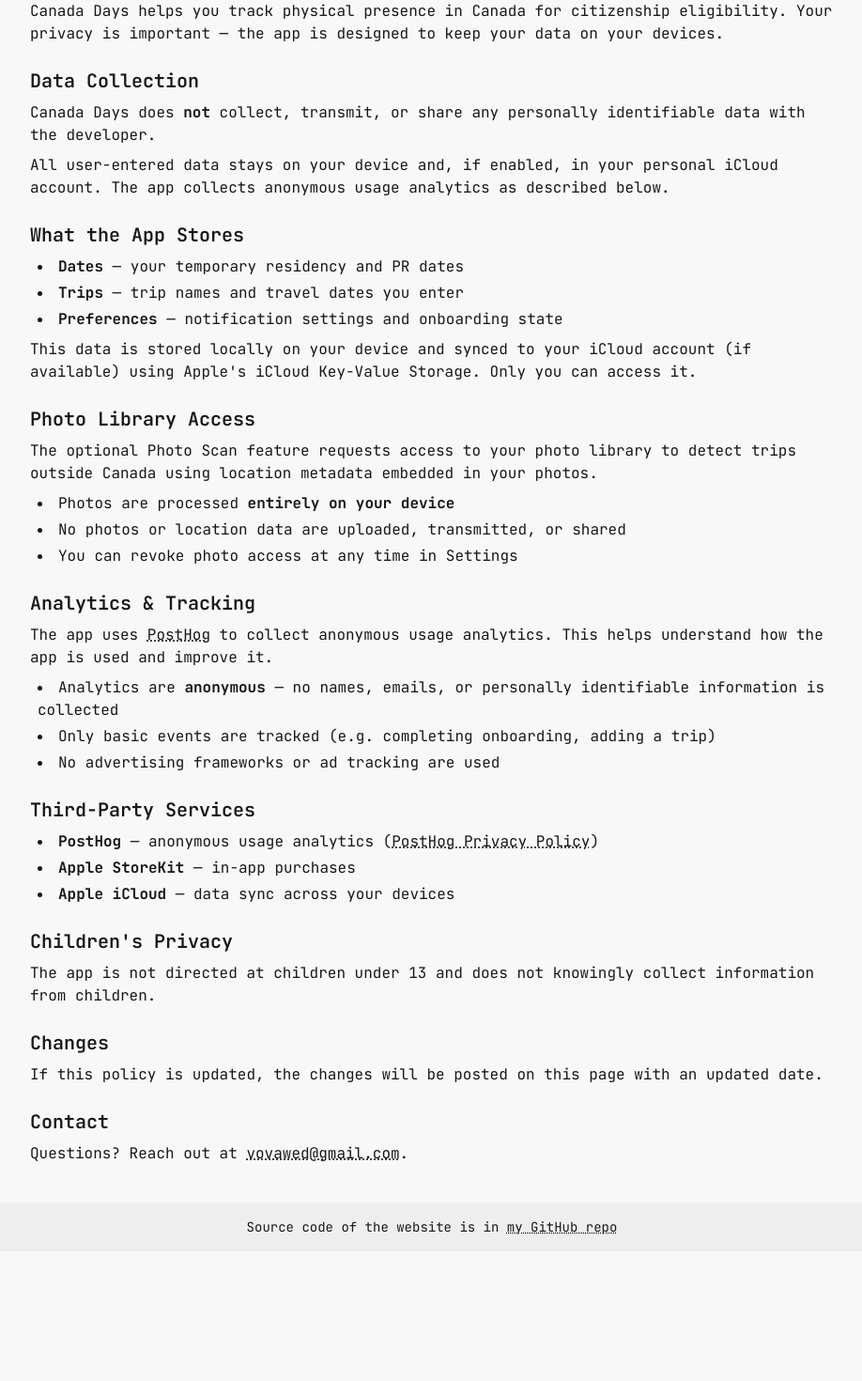
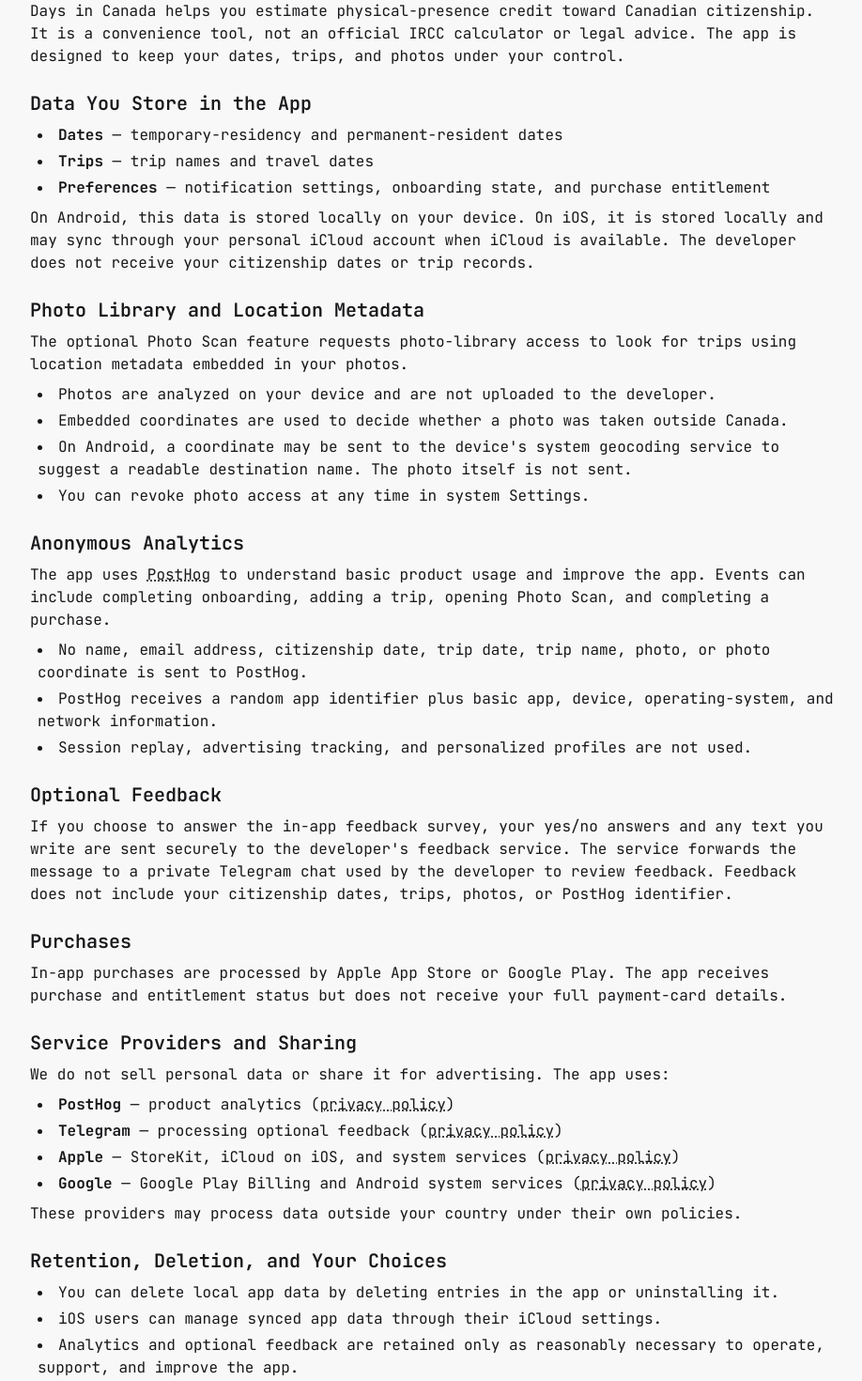
Before and after one commit to vovapyc/vovapyc.github.io, a SvelteKit app: page /canada-days-privacy in a window 1280 px wide. Shown: the part 180-1650 px from the top of the page at 94% size, without its empty margins (180-1098 px from the left). Before the commit the page ends 1512 px from the top, so only its background shows below. Built offline with nearby package versions, Linux system fonts and the light colour scheme.

Commit message:
Update Days in Canada privacy policy (#11)

```diff
--- a/src/routes/canada-days-privacy-fr/+page.svelte
+++ b/src/routes/canada-days-privacy-fr/+page.svelte
@@ -1,82 +1,194 @@
 <svelte:head>
 	<title>Politique de confidentialité — Jours au Canada</title>
-	<meta name="description" content="Politique de confidentialité de l'application iOS Jours au Canada." />
+	<meta
+		name="description"
+		content="Politique de confidentialité des applications iOS et Android Jours au Canada."
+	/>
 </svelte:head>
 
 <article class="flex flex-col gap-6">
 	<div>
-		<h1 class="text-3xl font-bold mb-1">Politique de confidentialité</h1>
-		<p class="text-sm opacity-60">Jours au Canada — Application iOS</p>
-		<p class="text-sm opacity-60">Dernière mise à jour : 10 février 2026</p>
+		<h1 class="mb-1 text-3xl font-bold">Politique de confidentialité</h1>
+		<p class="text-sm opacity-60">Jours au Canada — iOS et Android</p>
+		<p class="text-sm opacity-60">Dernière mise à jour : 23 juillet 2026</p>
 	</div>
 
 	<div>
-		<h2 class="text-xl font-semibold mb-2">Aperçu</h2>
+		<h2 class="mb-2 text-xl font-semibold">Aperçu</h2>
 		<p>
-			Jours au Canada vous aide à suivre votre présence physique au Canada pour déterminer votre admissibilité à la citoyenneté.
-			Votre vie privée est importante — l'application est conçue pour conserver vos données sur vos appareils.
+			Jours au Canada vous aide à estimer votre présence physique aux fins de la citoyenneté
+			canadienne. Il s'agit d'un outil pratique, et non du calculateur officiel d'IRCC ni d'un avis
+			juridique. L'application est conçue pour vous laisser le contrôle de vos dates, de vos voyages
+			et de vos photos.
 		</p>
 	</div>
 
 	<div>
-		<h2 class="text-xl font-semibold mb-2">Collecte de données</h2>
-		<p>Jours au Canada ne collecte <strong>pas</strong>, ne transmet pas et ne partage pas de données personnelles identifiables avec le développeur.</p>
-		<p class="mt-2">Toutes les données saisies par l'utilisateur restent sur votre appareil et, si activé, dans votre compte iCloud personnel. L'application collecte des analyses d'utilisation anonymes comme décrit ci-dessous.</p>
+		<h2 class="mb-2 text-xl font-semibold">Données enregistrées dans l'application</h2>
+		<ul class="ml-2 list-inside list-disc space-y-1">
+			<li><strong>Dates</strong> — dates de résidence temporaire et de résidence permanente</li>
+			<li><strong>Voyages</strong> — noms et dates de vos voyages</li>
+			<li>
+				<strong>Préférences</strong> — notifications, état d'intégration et droit d'accès acheté
+			</li>
+		</ul>
+		<p class="mt-2">
+			Sur Android, ces données sont stockées localement sur votre appareil. Sur iOS, elles sont
+			stockées localement et peuvent être synchronisées avec votre compte iCloud lorsque celui-ci
+			est disponible. Le développeur ne reçoit ni vos dates de citoyenneté ni vos voyages.
+		</p>
 	</div>
 
 	<div>
-		<h2 class="text-xl font-semibold mb-2">Ce que l'application stocke</h2>
-		<ul class="list-disc list-inside ml-2 space-y-1">
-			<li><strong>Dates</strong> — vos dates de résidence temporaire et de résidence permanente</li>
-			<li><strong>Voyages</strong> — les noms de voyages et les dates de déplacement que vous saisissez</li>
-			<li><strong>Préférences</strong> — paramètres de notifications et état d'intégration</li>
-		</ul>
-		<p class="mt-2">Ces données sont stockées localement sur votre appareil et synchronisées avec votre compte iCloud (si disponible) via le stockage clé-valeur iCloud d'Apple. Vous seul pouvez y accéder.</p>
-	</div>
-
-	<div>
-		<h2 class="text-xl font-semibold mb-2">Accès à la photothèque</h2>
+		<h2 class="mb-2 text-xl font-semibold">Photothèque et métadonnées de localisation</h2>
 		<p>
-			La fonctionnalité optionnelle de scan de photos demande l'accès à votre photothèque pour détecter les voyages hors du Canada à partir des métadonnées de localisation intégrées dans vos photos.
+			La fonction optionnelle d'analyse de photos demande l'accès à votre photothèque pour
+			rechercher des voyages à l'aide des métadonnées de localisation intégrées aux photos.
 		</p>
-		<ul class="list-disc list-inside ml-2 mt-2 space-y-1">
-			<li>Les photos sont traitées <strong>entièrement sur votre appareil</strong></li>
-			<li>Aucune photo ni donnée de localisation n'est téléchargée, transmise ou partagée</li>
-			<li>Vous pouvez révoquer l'accès aux photos à tout moment dans les Réglages</li>
+		<ul class="mt-2 ml-2 list-inside list-disc space-y-1">
+			<li>
+				Les photos sont analysées sur votre appareil et ne sont pas téléversées au développeur.
+			</li>
+			<li>
+				Les coordonnées intégrées servent à déterminer si une photo a été prise hors du Canada.
+			</li>
+			<li>
+				Sur Android, une coordonnée peut être transmise au service de géocodage du système afin de
+				suggérer un nom de destination lisible. La photo elle-même n'est pas transmise.
+			</li>
+			<li>Vous pouvez retirer l'accès aux photos à tout moment dans les réglages du système.</li>
 		</ul>
 	</div>
 
 	<div>
-		<h2 class="text-xl font-semibold mb-2">Analyses et suivi</h2>
-		<p>L'application utilise <a class="underline decoration-dotted" href="https://posthog.com">PostHog</a> pour collecter des analyses d'utilisation anonymes. Cela permet de comprendre comment l'application est utilisée et de l'améliorer.</p>
-		<ul class="list-disc list-inside ml-2 mt-2 space-y-1">
-			<li>Les analyses sont <strong>anonymes</strong> — aucun nom, courriel ou information personnellement identifiable n'est collecté</li>
-			<li>Seuls des événements de base sont suivis (p. ex. compléter l'intégration, ajouter un voyage)</li>
-			<li>Aucun cadre publicitaire ni suivi publicitaire n'est utilisé</li>
+		<h2 class="mb-2 text-xl font-semibold">Analyses anonymes</h2>
+		<p>
+			L'application utilise <a class="underline decoration-dotted" href="https://posthog.com"
+				>PostHog</a
+			>
+			pour comprendre l'utilisation de base du produit et l'améliorer. Les événements peuvent inclure
+			la fin de l'intégration, l'ajout d'un voyage, l'ouverture de l'analyse de photos ou la réalisation
+			d'un achat.
+		</p>
+		<ul class="mt-2 ml-2 list-inside list-disc space-y-1">
+			<li>
+				Aucun nom, courriel, date de citoyenneté, date ou nom de voyage, photo ou coordonnée de
+				photo n'est envoyé à PostHog.
+			</li>
+			<li>
+				PostHog reçoit un identifiant d'application aléatoire ainsi que des renseignements de base
+				sur l'application, l'appareil, le système et le réseau.
+			</li>
+			<li>
+				Nous n'utilisons ni reprise de session, ni suivi publicitaire, ni profil personnalisé.
+			</li>
 		</ul>
 	</div>
 
 	<div>
-		<h2 class="text-xl font-semibold mb-2">Services tiers</h2>
-		<ul class="list-disc list-inside ml-2 space-y-1">
-			<li><strong>PostHog</strong> — analyses d'utilisation anonymes (<a class="underline decoration-dotted" href="https://posthog.com/privacy">Politique de confidentialité PostHog</a>)</li>
-			<li><strong>Apple StoreKit</strong> — achats intégrés</li>
-			<li><strong>Apple iCloud</strong> — synchronisation des données entre vos appareils</li>
+		<h2 class="mb-2 text-xl font-semibold">Commentaires facultatifs</h2>
+		<p>
+			Si vous choisissez de répondre au sondage dans l'application, vos réponses oui/non et le texte
+			que vous écrivez sont transmis de façon sécurisée au service de commentaires du développeur.
+			Celui-ci transmet le message à une conversation Telegram privée utilisée pour examiner les
+			commentaires. Les commentaires n'incluent ni vos dates de citoyenneté, ni vos voyages, ni vos
+			photos, ni votre identifiant PostHog.
+		</p>
+	</div>
+
+	<div>
+		<h2 class="mb-2 text-xl font-semibold">Achats</h2>
+		<p>
+			Les achats intégrés sont traités par l'App Store d'Apple ou Google Play. L'application reçoit
+			l'état de l'achat et du droit d'accès, mais pas les détails complets de votre carte.
+		</p>
+	</div>
+
+	<div>
+		<h2 class="mb-2 text-xl font-semibold">Fournisseurs de services et partage</h2>
+		<p>
+			Nous ne vendons pas les données personnelles et ne les partageons pas à des fins
+			publicitaires. L'application utilise :
+		</p>
+		<ul class="mt-2 ml-2 list-inside list-disc space-y-1">
+			<li>
+				<strong>PostHog</strong> — analyse du produit (<a
+					class="underline decoration-dotted"
+					href="https://posthog.com/privacy">politique</a
+				>)
+			</li>
+			<li>
+				<strong>Telegram</strong> — traitement des commentaires facultatifs (<a
+					class="underline decoration-dotted"
+					href="https://telegram.org/privacy">politique</a
+				>)
+			</li>
+			<li>
+				<strong>Apple</strong> — StoreKit, iCloud sur iOS et services du système (<a
+					class="underline decoration-dotted"
+					href="https://www.apple.com/ca/fr/legal/privacy/">politique</a
+				>)
+			</li>
+			<li>
+				<strong>Google</strong> — facturation Google Play et services du système Android (<a
+					class="underline decoration-dotted"
+					href="https://policies.google.com/privacy?hl=fr-CA">politique</a
+				>)
+			</li>
+		</ul>
+		<p class="mt-2">
+			Ces fournisseurs peuvent traiter des données à l'extérieur de votre pays selon leurs propres
+			politiques.
+		</p>
+	</div>
+
+	<div>
+		<h2 class="mb-2 text-xl font-semibold">Conservation, suppression et choix</h2>
+		<ul class="ml-2 list-inside list-disc space-y-1">
+			<li>
+				Vous pouvez supprimer les données locales en effaçant les éléments dans l'application ou en
+				la désinstallant.
+			</li>
+			<li>
+				Les utilisateurs iOS peuvent gérer les données synchronisées dans les réglages iCloud.
+			</li>
+			<li>
+				Les analyses et commentaires facultatifs sont conservés uniquement aussi longtemps qu'il est
+				raisonnablement nécessaire pour exploiter, soutenir et améliorer l'application.
+			</li>
+			<li>
+				Vous pouvez demander l'accès ou la suppression des analyses ou commentaires à l'adresse
+				ci-dessous. Ajoutez tout renseignement permettant de retrouver les données.
+			</li>
 		</ul>
 	</div>
 
 	<div>
-		<h2 class="text-xl font-semibold mb-2">Confidentialité des enfants</h2>
-		<p>L'application n'est pas destinée aux enfants de moins de 13 ans et ne collecte pas sciemment d'informations auprès d'enfants.</p>
+		<h2 class="mb-2 text-xl font-semibold">Sécurité</h2>
+		<p>
+			Les données envoyées à PostHog, au service de commentaires, à Apple ou à Google sont chiffrées
+			en transit au moyen de HTTPS/TLS. Aucune méthode ne peut être garantie totalement sécuritaire.
+		</p>
 	</div>
 
 	<div>
-		<h2 class="text-xl font-semibold mb-2">Modifications</h2>
-		<p>Si cette politique est mise à jour, les modifications seront publiées sur cette page avec une date actualisée.</p>
+		<h2 class="mb-2 text-xl font-semibold">Confidentialité des enfants</h2>
+		<p>
+			L'application ne vise pas les enfants de moins de 13 ans et ne recueille pas sciemment leurs
+			renseignements personnels.
+		</p>
 	</div>
 
 	<div>
-		<h2 class="text-xl font-semibold mb-2">Contact</h2>
-		<p>Des questions ? Écrivez-nous à <a class="underline decoration-dotted" href="mailto:vovawed@gmail.com">vovawed@gmail.com</a>.</p>
+		<h2 class="mb-2 text-xl font-semibold">Modifications</h2>
+		<p>Les mises à jour seront publiées sur cette page avec une nouvelle date.</p>
+	</div>
+
+	<div>
+		<h2 class="mb-2 text-xl font-semibold">Contact</h2>
+		<p>
+			Questions ou demandes relatives à la confidentialité :
+			<a class="underline decoration-dotted" href="mailto:vovawed@gmail.com">vovawed@gmail.com</a>.
+		</p>
 	</div>
 </article>
--- a/src/routes/canada-days-privacy/+page.svelte
+++ b/src/routes/canada-days-privacy/+page.svelte
@@ -1,82 +1,171 @@
 <svelte:head>
-	<title>Privacy Policy — Canada Days</title>
-	<meta name="description" content="Privacy policy for the Canada Days iOS app." />
+	<title>Privacy Policy — Days in Canada</title>
+	<meta name="description" content="Privacy policy for the Days in Canada iOS and Android apps." />
 </svelte:head>
 
 <article class="flex flex-col gap-6">
 	<div>
-		<h1 class="text-3xl font-bold mb-1">Privacy Policy</h1>
-		<p class="text-sm opacity-60">Canada Days — iOS App</p>
-		<p class="text-sm opacity-60">Last updated: February 10, 2026</p>
+		<h1 class="mb-1 text-3xl font-bold">Privacy Policy</h1>
+		<p class="text-sm opacity-60">Days in Canada — iOS and Android</p>
+		<p class="text-sm opacity-60">Last updated: July 23, 2026</p>
 	</div>
 
 	<div>
-		<h2 class="text-xl font-semibold mb-2">Overview</h2>
+		<h2 class="mb-2 text-xl font-semibold">Overview</h2>
 		<p>
-			Canada Days helps you track physical presence in Canada for citizenship eligibility.
-			Your privacy is important — the app is designed to keep your data on your devices.
+			Days in Canada helps you estimate physical-presence credit toward Canadian citizenship. It is
+			a convenience tool, not an official IRCC calculator or legal advice. The app is designed to
+			keep your dates, trips, and photos under your control.
 		</p>
 	</div>
 
 	<div>
-		<h2 class="text-xl font-semibold mb-2">Data Collection</h2>
-		<p>Canada Days does <strong>not</strong> collect, transmit, or share any personally identifiable data with the developer.</p>
-		<p class="mt-2">All user-entered data stays on your device and, if enabled, in your personal iCloud account. The app collects anonymous usage analytics as described below.</p>
+		<h2 class="mb-2 text-xl font-semibold">Data You Store in the App</h2>
+		<ul class="ml-2 list-inside list-disc space-y-1">
+			<li><strong>Dates</strong> — temporary-residency and permanent-resident dates</li>
+			<li><strong>Trips</strong> — trip names and travel dates</li>
+			<li>
+				<strong>Preferences</strong> — notification settings, onboarding state, and purchase entitlement
+			</li>
+		</ul>
+		<p class="mt-2">
+			On Android, this data is stored locally on your device. On iOS, it is stored locally and may
+			sync through your personal iCloud account when iCloud is available. The developer does not
+			receive your citizenship dates or trip records.
+		</p>
 	</div>
 
 	<div>
-		<h2 class="text-xl font-semibold mb-2">What the App Stores</h2>
-		<ul class="list-disc list-inside ml-2 space-y-1">
-			<li><strong>Dates</strong> — your temporary residency and PR dates</li>
-			<li><strong>Trips</strong> — trip names and travel dates you enter</li>
-			<li><strong>Preferences</strong> — notification settings and onboarding state</li>
-		</ul>
-		<p class="mt-2">This data is stored locally on your device and synced to your iCloud account (if available) using Apple's iCloud Key-Value Storage. Only you can access it.</p>
-	</div>
-
-	<div>
-		<h2 class="text-xl font-semibold mb-2">Photo Library Access</h2>
+		<h2 class="mb-2 text-xl font-semibold">Photo Library and Location Metadata</h2>
 		<p>
-			The optional Photo Scan feature requests access to your photo library to detect trips outside Canada using location metadata embedded in your photos.
+			The optional Photo Scan feature requests photo-library access to look for trips using location
+			metadata embedded in your photos.
 		</p>
-		<ul class="list-disc list-inside ml-2 mt-2 space-y-1">
-			<li>Photos are processed <strong>entirely on your device</strong></li>
-			<li>No photos or location data are uploaded, transmitted, or shared</li>
-			<li>You can revoke photo access at any time in Settings</li>
+		<ul class="mt-2 ml-2 list-inside list-disc space-y-1">
+			<li>Photos are analyzed on your device and are not uploaded to the developer.</li>
+			<li>Embedded coordinates are used to decide whether a photo was taken outside Canada.</li>
+			<li>
+				On Android, a coordinate may be sent to the device's system geocoding service to suggest a
+				readable destination name. The photo itself is not sent.
+			</li>
+			<li>You can revoke photo access at any time in system Settings.</li>
 		</ul>
 	</div>
 
 	<div>
-		<h2 class="text-xl font-semibold mb-2">Analytics & Tracking</h2>
-		<p>The app uses <a class="underline decoration-dotted" href="https://posthog.com">PostHog</a> to collect anonymous usage analytics. This helps understand how the app is used and improve it.</p>
-		<ul class="list-disc list-inside ml-2 mt-2 space-y-1">
-			<li>Analytics are <strong>anonymous</strong> — no names, emails, or personally identifiable information is collected</li>
-			<li>Only basic events are tracked (e.g. completing onboarding, adding a trip)</li>
-			<li>No advertising frameworks or ad tracking are used</li>
+		<h2 class="mb-2 text-xl font-semibold">Anonymous Analytics</h2>
+		<p>
+			The app uses <a class="underline decoration-dotted" href="https://posthog.com">PostHog</a>
+			to understand basic product usage and improve the app. Events can include completing onboarding,
+			adding a trip, opening Photo Scan, and completing a purchase.
+		</p>
+		<ul class="mt-2 ml-2 list-inside list-disc space-y-1">
+			<li>
+				No name, email address, citizenship date, trip date, trip name, photo, or photo coordinate
+				is sent to PostHog.
+			</li>
+			<li>
+				PostHog receives a random app identifier plus basic app, device, operating-system, and
+				network information.
+			</li>
+			<li>Session replay, advertising tracking, and personalized profiles are not used.</li>
 		</ul>
 	</div>
 
 	<div>
-		<h2 class="text-xl font-semibold mb-2">Third-Party Services</h2>
-		<ul class="list-disc list-inside ml-2 space-y-1">
-			<li><strong>PostHog</strong> — anonymous usage analytics (<a class="underline decoration-dotted" href="https://posthog.com/privacy">PostHog Privacy Policy</a>)</li>
-			<li><strong>Apple StoreKit</strong> — in-app purchases</li>
-			<li><strong>Apple iCloud</strong> — data sync across your devices</li>
+		<h2 class="mb-2 text-xl font-semibold">Optional Feedback</h2>
+		<p>
+			If you choose to answer the in-app feedback survey, your yes/no answers and any text you write
+			are sent securely to the developer's feedback service. The service forwards the message to a
+			private Telegram chat used by the developer to review feedback. Feedback does not include your
+			citizenship dates, trips, photos, or PostHog identifier.
+		</p>
+	</div>
+
+	<div>
+		<h2 class="mb-2 text-xl font-semibold">Purchases</h2>
+		<p>
+			In-app purchases are processed by Apple App Store or Google Play. The app receives purchase
+			and entitlement status but does not receive your full payment-card details.
+		</p>
+	</div>
+
+	<div>
+		<h2 class="mb-2 text-xl font-semibold">Service Providers and Sharing</h2>
+		<p>We do not sell personal data or share it for advertising. The app uses:</p>
+		<ul class="mt-2 ml-2 list-inside list-disc space-y-1">
+			<li>
+				<strong>PostHog</strong> — product analytics (<a
+					class="underline decoration-dotted"
+					href="https://posthog.com/privacy">privacy policy</a
+				>)
+			</li>
+			<li>
+				<strong>Telegram</strong> — processing optional feedback (<a
+					class="underline decoration-dotted"
+					href="https://telegram.org/privacy">privacy policy</a
+				>)
+			</li>
+			<li>
+				<strong>Apple</strong> — StoreKit, iCloud on iOS, and system services (<a
+					class="underline decoration-dotted"
+					href="https://www.apple.com/legal/privacy/">privacy policy</a
+				>)
+			</li>
+			<li>
+				<strong>Google</strong> — Google Play Billing and Android system services (<a
+					class="underline decoration-dotted"
+					href="https://policies.google.com/privacy">privacy policy</a
+				>)
+			</li>
+		</ul>
+		<p class="mt-2">
+			These providers may process data outside your country under their own policies.
+		</p>
+	</div>
+
+	<div>
+		<h2 class="mb-2 text-xl font-semibold">Retention, Deletion, and Your Choices</h2>
+		<ul class="ml-2 list-inside list-disc space-y-1">
+			<li>You can delete local app data by deleting entries in the app or uninstalling it.</li>
+			<li>iOS users can manage synced app data through their iCloud settings.</li>
+			<li>
+				Analytics and optional feedback are retained only as reasonably necessary to operate,
+				support, and improve the app.
+			</li>
+			<li>
+				You may request access to or deletion of analytics or feedback data by emailing the address
+				below. Include any details that can help locate the data.
+			</li>
 		</ul>
 	</div>
 
 	<div>
-		<h2 class="text-xl font-semibold mb-2">Children's Privacy</h2>
-		<p>The app is not directed at children under 13 and does not knowingly collect information from children.</p>
+		<h2 class="mb-2 text-xl font-semibold">Security</h2>
+		<p>
+			Data sent to PostHog, the feedback service, Apple, or Google is encrypted in transit using
+			HTTPS/TLS. No transmission or storage method can be guaranteed completely secure.
+		</p>
 	</div>
 
 	<div>
-		<h2 class="text-xl font-semibold mb-2">Changes</h2>
-		<p>If this policy is updated, the changes will be posted on this page with an updated date.</p>
+		<h2 class="mb-2 text-xl font-semibold">Children's Privacy</h2>
+		<p>
+			The app is not directed at children under 13 and does not knowingly collect their personal
+			information.
+		</p>
 	</div>
 
 	<div>
-		<h2 class="text-xl font-semibold mb-2">Contact</h2>
-		<p>Questions? Reach out at <a class="underline decoration-dotted" href="mailto:vovawed@gmail.com">vovawed@gmail.com</a>.</p>
+		<h2 class="mb-2 text-xl font-semibold">Changes</h2>
+		<p>Updates will be posted on this page with a revised date.</p>
+	</div>
+
+	<div>
+		<h2 class="mb-2 text-xl font-semibold">Contact</h2>
+		<p>
+			Questions or privacy requests:
+			<a class="underline decoration-dotted" href="mailto:vovawed@gmail.com">vovawed@gmail.com</a>.
+		</p>
 	</div>
 </article>
```
